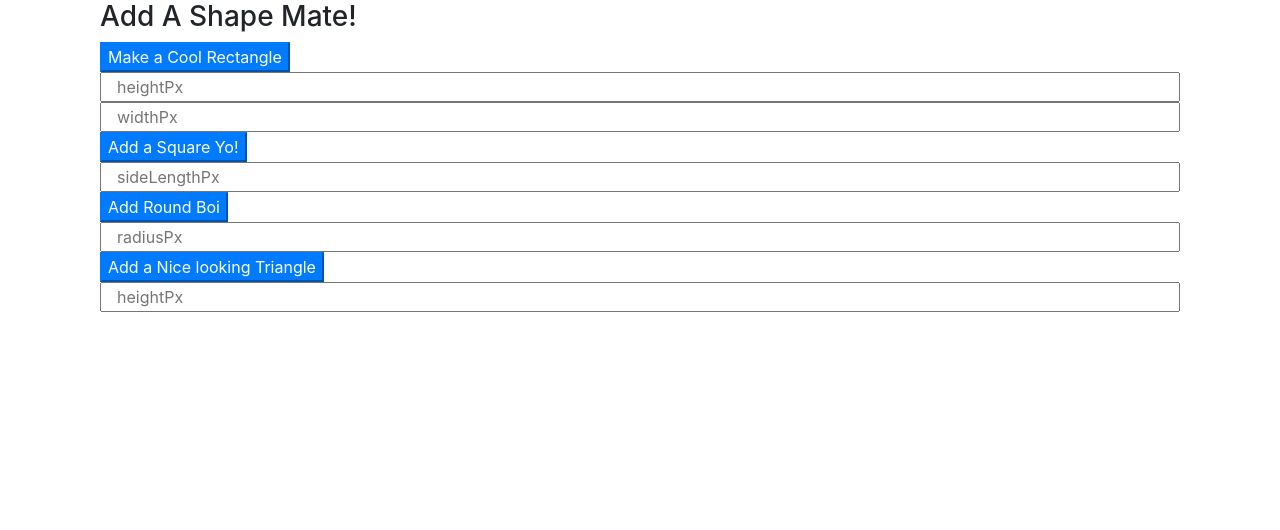
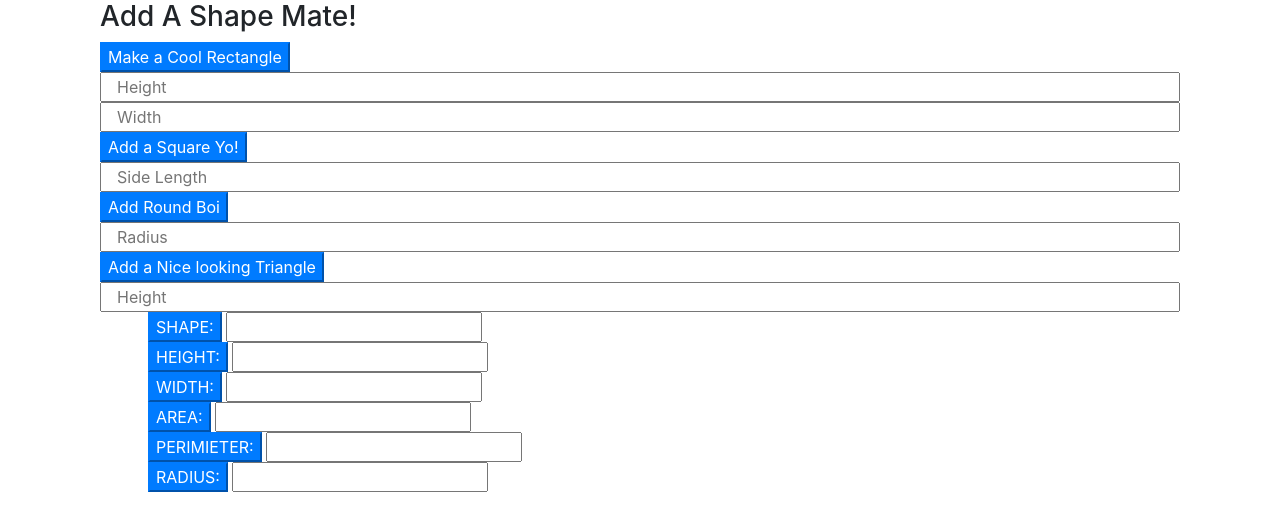
Before and after one commit to Boyd-G/Shape-Up-or-Shape-Out, a plain HTML site: page index.html in a window 1280 px wide. Drawn offline with nearby package versions, Linux system fonts and the light colour scheme.

Commit message:
Completed html for now?

```diff
--- a/index.html
+++ b/index.html
@@ -27,7 +27,7 @@
               type="text"
               name="height"
               class="formControl col-md"
-              placeholder="heightPx"
+              placeholder="Height"
               id="recHeight"
             />
 
@@ -35,7 +35,7 @@
               type="text"
               name="width"
               class="formControl col-md"
-              placeholder="widthPx"
+              placeholder="Width"
               id="recWidth"
             />
           </div>
@@ -47,10 +47,9 @@
               type="text"
               name="Side Length"
               class="formControl col-md"
-              placeholder="sideLengthPx"
+              placeholder="Side Length"
               id="squareSide"
             />
-
           </div>
           <div id="circDiv" class="shapeRow">
             <button type="button" class="btn-primary" id="addCircleBtn">
@@ -60,27 +59,76 @@
               type="text"
               name="radius"
               class="formControl col-md"
-              placeholder="radiusPx"
+              placeholder="Radius"
               id="radiusLength"
             />
           </div>
           <div id="triDiv" class="shapeRow">
-          <button type="button" class="btn-primary" id="addTriangleBtn">
-            Add a Nice looking Triangle
-          </button>
-          <input
+            <button type="button" class="btn-primary" id="addTriangleBtn">
+              Add a Nice looking Triangle
+            </button>
+            <input
               type="text"
               name="height"
               class="formControl col-md"
-              placeholder="heightPx"
+              placeholder="Height"
               id="triHeight"
             />
-        </div>
+          </div>
         </form>
       </div>
 
+      <div class="containerRow" id="botContainer">
+        <div id="board"></div>
+        <div class="col-md ml-5" id="infoBar">
+          <div class="sideDisplayGroup">
+            <button type="button" class="btn-primary" disabled="disabled">
+              <!--disabled button so it has a nice look but no functionality-->
+              SHAPE:
+            </button>
+            <input type="text" name="shape" id="shapeSide" />
+          </div>
+          <div class="sideDisplayGroup">
+            <button type="button" class="btn-primary" disabled="disabled">
+              <!--disabled button so it has a nice look but no functionality-->
+              HEIGHT:
+            </button>
+            <input type="text" name="Height" id="heightSide" />
+          </div>
+          <div class="sideDisplayGroup">
+            <button type="button" class="btn-primary" disabled="disabled">
+              <!--disabled button so it has a nice look but no functionality-->
+              WIDTH:
+            </button>
+            <input type="text" name="width" id="widthSide" />
+            <div class="sideDisplayGroup">
+              <button type="button" class="btn-primary" disabled="disabled">
+                <!--disabled button so it has a nice look but no functionality-->
+                AREA:
+              </button>
+              <input type="text" name="area" id="areaSide" />
+            </div>
+            <div class="sideDisplayGroup">
+              <button type="text" class="btn-primary" disabled="disabled">
+                <!--disabled button so it has a nice look but no functionality-->
+                PERIMIETER:
+              </button>
+              <input type="text" name="perimeter" id="permSide" />
+            </div>
+            <div class="sideDisplayGroup">
+              <button type="button" class="btn-primary" disabled="disabled">
+                <!--disabled button so it has a nice look but no functionality-->
+                RADIUS:
+              </button>
+              <input type="text" name="radius" id="radSide" />
+            </div>
+          </div>
+        </div>
+      </div>
     </div>
 
+
+<!--SCRIPTS-->
     <script
       src="https://code.jquery.com/jquery-3.5.1.js"
       integrity="sha256-QWo7LDvxbWT2tbbQ97B53yJnYU3WhH/C8ycbRAkjPDc="
```
